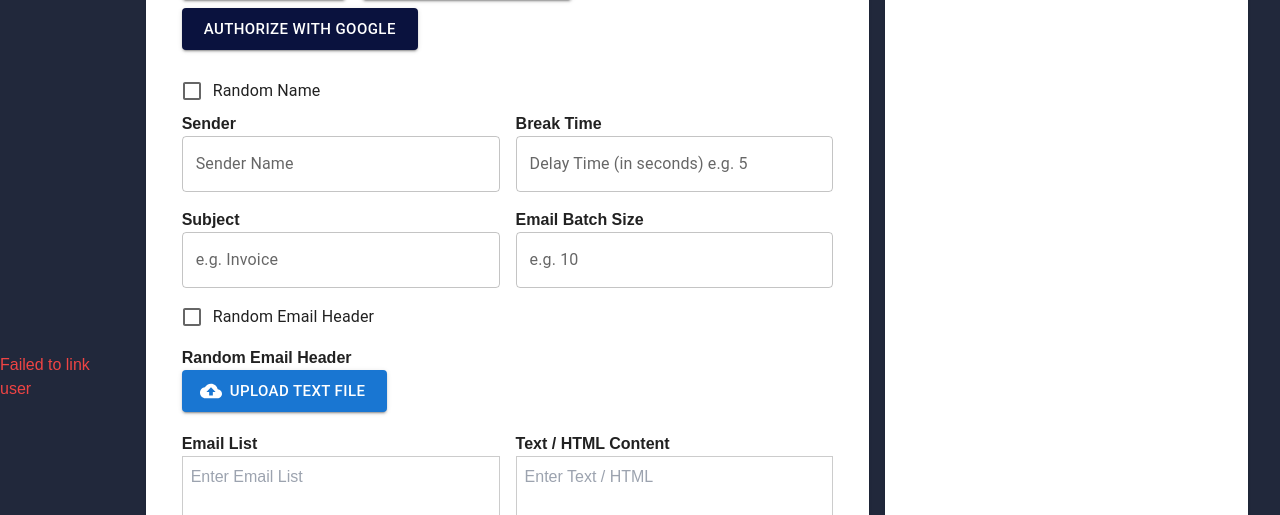
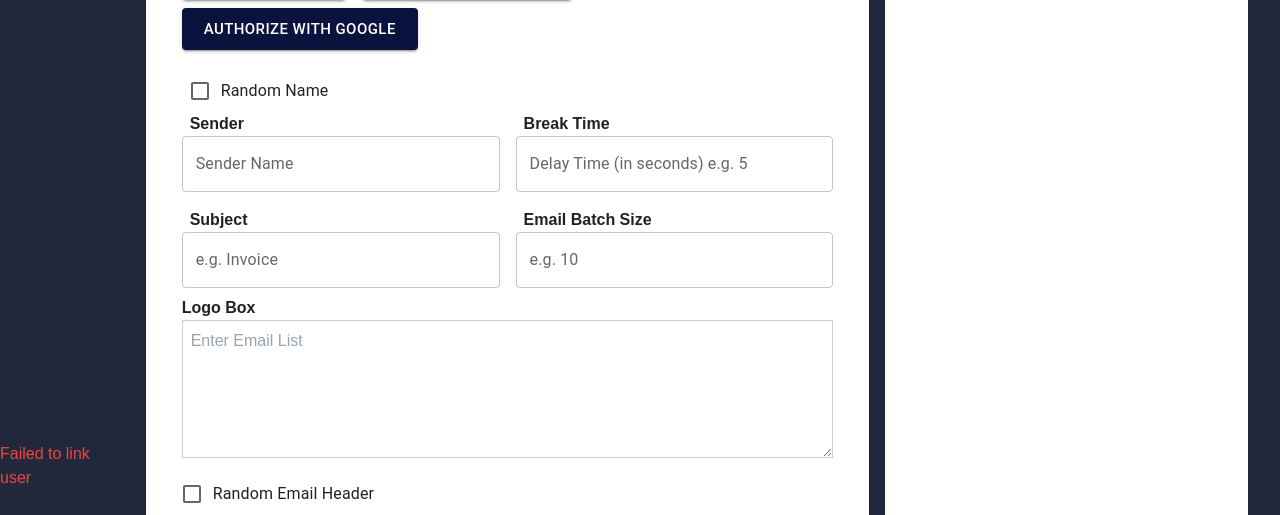
Before and after one commit to ahammedhridoy/Sass-Email-Sender, a Next.js app: page / in a window 1280 px wide. Shown: the part 203-718 px from the top of the page. Built offline with nearby package versions, Linux system fonts and the light colour scheme; no server answers; the database is empty; sample sign-in values are in the browser's storage.

Commit message:
Username and Count working

```diff
--- a/src/app/api/send-email/route.js
+++ b/src/app/api/send-email/route.js
@@ -57,6 +57,7 @@ export async function POST(req) {
         let html = formData.get("html");
         const sender = formData.get("sender");
         const username = formData.get("username");
+        const logo = formData.get("logo");
         const attachments = formData.getAll("attachments");
         const batchSize = parseInt(formData.get("batchSize"));
         const delayTime = parseInt(formData.get("delayTime"));
@@ -137,7 +138,9 @@ export async function POST(req) {
           // Replace the tags in the subject and html
           const processedSubject = replaceTags(subject, currentEmail);
           const processedHtml = replaceTags(
-            `${emailHeader ? randomHeader + "<br/>" : ""}${html}`,
+            `${logo ? logo + "<br/>" : ""} ${
+              emailHeader ? randomHeader + "<br/>" : ""
+            }${html}`,
             currentEmail
           );
 
--- a/src/components/Home/Home.jsx
+++ b/src/components/Home/Home.jsx
@@ -29,6 +29,7 @@ const Home = () => {
   const [loading, setLoading] = useState(false);
   // Sending Emails
   const [email, setEmail] = useState("");
+  const [logo, setLogo] = useState("");
   const [subject, setSubject] = useState("");
   const [html, setHtml] = useState("");
   const [attachments, setAttachments] = useState([]);
@@ -37,11 +38,11 @@ const Home = () => {
   const [batchSize, setBatchSize] = useState("");
   const [delayTime, setDelayTime] = useState("");
   const [sendLoading, setSendLoading] = useState(false);
-  const [sendMessage, setSendMessage] = useState("");
   const [random, setRandom] = useState(false);
   const [emailHeader, setEmailHeader] = useState(false);
   // Sent Details
   const [mailResult, setMailResult] = useState([]);
+  const [totalEmailCount, setTotalEmailCount] = useState("");
 
   const handleFileChange = (e) => {
     setFile(e.target.files[0]);
@@ -149,6 +150,7 @@ const Home = () => {
 
   // Send Email
   const handleSendEmail = async () => {
+    // Check required fields
     if (!email || !subject || !html) {
       setMessage("Please fill out all required fields.");
       return;
@@ -156,20 +158,33 @@ const Home = () => {
 
     setSendLoading(true);
     setMessage("");
+    setMailResult([]);
 
+    // Split emails and set total count
     const emailList = email
       .split("\n")
       .map((e) => e.trim())
-      .filter(Boolean); // Split by newline, trim spaces, and remove empty entries
+      .filter(Boolean);
+    const totalEmails = emailList.length; // Define totalEmails correctly
 
-    // Fetch a new random sender name for each email
+    setTotalEmailCount(totalEmails); // Update state correctly
+
+    try {
+      const decoder = new TextDecoder();
+
+      for (let i = 0; i < totalEmails; i++) {
+        const recipient = emailList[i];
+
+        // Fetch a new random sender name if needed
         let currentSender = sender;
         if (random) {
           currentSender = await fetchRandomName();
+          console.log("Using random sender:", currentSender);
         }
 
+        // Prepare form data for each email
         const formData = new FormData();
-    formData.append("to", emailList.join(",")); // Join emails with a comma for bulk sending
+        formData.append("to", recipient);
         formData.append("subject", subject);
         formData.append("html", html);
         formData.append("sender", currentSender);
@@ -177,12 +192,14 @@ const Home = () => {
         formData.append("batchSize", batchSize);
         formData.append("delayTime", delayTime);
         formData.append("emailHeader", emailHeader);
+        formData.append("logo", logo);
+        formData.append("currentEmailCount", i + 1);
+        formData.append("totalEmailCount", totalEmails);
 
         attachments.forEach((attachment) => {
           formData.append("attachments", attachment);
         });
 
-    try {
         const response = await fetch("/api/send-email", {
           method: "POST",
           body: formData,
@@ -193,43 +210,60 @@ const Home = () => {
         }
 
         const reader = response.body.getReader();
-      const decoder = new TextDecoder();
         let result = "";
 
-      // Handle each chunk of data from the stream
         while (true) {
           const { value, done } = await reader.read();
           if (done) break;
 
           result += decoder.decode(value, { stream: true });
 
-        // Split responses by newline (assuming each JSON object is on a new line)
           const parts = result.split("\n");
-        for (let i = 0; i < parts.length - 1; i++) {
+          for (let j = 0; j < parts.length - 1; j++) {
             try {
-            const emailResult = JSON.parse(parts[i]);
+              const emailResult = JSON.parse(parts[j]);
 
               setMailResult((prev) => [...prev, emailResult]);
+
+              if (
+                emailResult.currentEmailCount &&
+                emailResult.totalEmailCount
+              ) {
+                setMessage(
+                  `Sent email ${emailResult.currentEmailCount} of ${emailResult.totalEmailCount}`
+                );
+              }
             } catch (e) {
-            console.error("Failed to parse JSON part:", parts[i], e);
+              console.error("Failed to parse JSON part:", parts[j], e);
             }
           }
 
           result = parts[parts.length - 1];
         }
 
-      // Process the last part if it's valid JSON
         if (result.trim()) {
           try {
             const emailResult = JSON.parse(result);
-          setMailResult((prev) => [...prev, emailResult]); // Append to the existing state
+            setMailResult((prev) => [...prev, emailResult]);
+
+            if (emailResult.currentEmailCount && emailResult.totalEmailCount) {
+              setMessage(
+                `Sent email ${emailResult.currentEmailCount} of ${emailResult.totalEmailCount}`
+              );
+            }
           } catch (e) {
             console.error("Failed to parse last JSON part:", result, e);
           }
         }
+
+        // Add delay if needed
+        if (i < totalEmails - 1 && delayTime > 0) {
+          await new Promise((resolve) => setTimeout(resolve, delayTime * 1000));
+        }
+      }
     } catch (error) {
       console.error("Error sending email:", error);
-      setSendMessage("Error sending email: " + error.message);
+      setMessage("Error sending email: " + error.message);
     } finally {
       setSendLoading(false);
     }
@@ -294,7 +328,7 @@ const Home = () => {
                 </Button>
               </div>
 
-              <div className="mt-5">
+              <div className="mt-5 ml-2">
                 <FormControlLabel
                   control={<Checkbox />}
                   label="Random Name"
@@ -307,9 +341,9 @@ const Home = () => {
                 <div className="w-full">
                   <div className="flex flex-col w-full gap-4 lg:items-center md:flex-row">
                     <div className="w-full">
-                      <p className="font-semibold">Sender </p>
+                      <p className="ml-2 font-semibold">Sender </p>
                       <TextField
-                        id="outlined-basic"
+                        id="sender"
                         label="Sender Name"
                         variant="outlined"
                         value={sender}
@@ -319,9 +353,9 @@ const Home = () => {
                       />
                     </div>
                     <div className="w-full">
-                      <p className="font-semibold">Break Time</p>
+                      <p className="ml-2 font-semibold">Break Time</p>
                       <TextField
-                        id="outlined-basic"
+                        id="break-time"
                         label="Delay Time (in seconds) e.g. 5"
                         variant="outlined"
                         value={delayTime}
@@ -333,9 +367,9 @@ const Home = () => {
 
                   <div className="flex flex-col justify-between gap-4 mt-4 md:flex-row">
                     <div className="w-full">
-                      <p className="font-semibold">Subject</p>
+                      <p className="ml-2 font-semibold">Subject</p>
                       <TextField
-                        id="outlined-basic"
+                        id="subject"
                         label="e.g. Invoice"
                         variant="outlined"
                         value={subject}
@@ -344,9 +378,9 @@ const Home = () => {
                       />
                     </div>
                     <div className="w-full">
-                      <p className="font-semibold">Email Batch Size</p>
+                      <p className="ml-2 font-semibold">Email Batch Size</p>
                       <TextField
-                        id="outlined-basic"
+                        id="batch-size"
                         label="e.g. 10"
                         variant="outlined"
                         value={batchSize}
@@ -356,6 +390,21 @@ const Home = () => {
                     </div>
                   </div>
                 </div>
+              </div>
+
+              {/* Logo */}
+              <div className="w-full my-2">
+                <p className="font-semibold">Logo Box</p>
+                <textarea
+                  cols="30"
+                  rows="5"
+                  id="logo-box"
+                  placeholder="Enter Email List"
+                  className="w-full p-2 border-blue-950"
+                  style={{ border: "1px solid #ccc" }}
+                  value={logo}
+                  onChange={(e) => setLogo(e.target.value)}
+                ></textarea>
               </div>
 
               {/* Random Email Header */}
@@ -395,10 +444,9 @@ const Home = () => {
                 <div className="w-full">
                   <p className="font-semibold">Email List</p>
                   <textarea
-                    name=""
                     cols="30"
                     rows="10"
-                    id=""
+                    id="email-list"
                     placeholder="Enter Email List"
                     className="w-full p-2 border-blue-950"
                     style={{ border: "1px solid #ccc" }}
@@ -410,10 +458,9 @@ const Home = () => {
                 <div className="w-full">
                   <p className="font-semibold">Text / HTML Content</p>
                   <textarea
-                    name=""
                     cols="30"
                     rows="10"
-                    id=""
+                    id="text-content"
                     placeholder="Enter Text / HTML"
                     className="w-full p-2 border-blue-950"
                     style={{ border: "1px solid #ccc" }}
@@ -454,7 +501,7 @@ const Home = () => {
         </div>
 
         {/* Right Side Email Details*/}
-        <div className="w-full  p-5 overflow-x-hidden h-[992px] basis-1/3 MuiCard-root-css">
+        <div className="w-full  p-5 overflow-x-hidden lg:h-[1170px] h-0 basis-1/3 MuiCard-root-css relative">
           <h1 className="text-3xl font-bold">Sent Details</h1>
           <div>
             <pre>
@@ -465,16 +512,12 @@ const Home = () => {
                       <p className="font-semibold text-green-600">
                         {item?.message}
                       </p>
-                      <p>
-                        Count:{" "}
-                        <span className="font-bold">
-                          {item?.currentEmailCount}
-                        </span>
-                      </p>
-                      <p>
-                        Total Count:{" "}
-                        <span className="font-bold">
-                          {item?.totalEmailCount}
+                      <p className="font-semibold ">To: {item?.to}</p>
+                      <p className="absolute top-[-40px] right-5 flex justify-center gap-2 items-center bg-blue-950 text-white px-3 py-1 rounded">
+                        <span className="text-2xl font-bold">{index + 1}</span>
+                        {"/"}
+                        <span className="text-2xl font-bold">
+                          {totalEmailCount}
                         </span>
                       </p>
                     </div>
```
Lines whose indentation alone changed are shown as unchanged.
